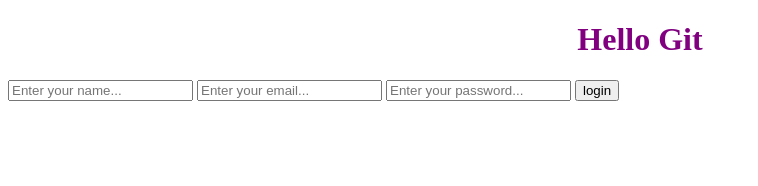
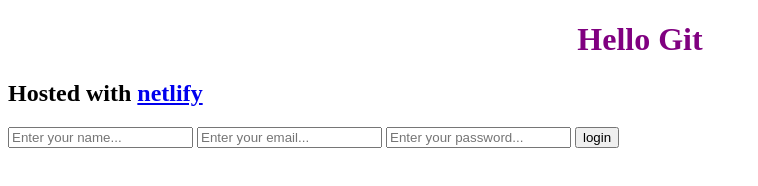
Before and after one commit to abhiowl6344/my-coding-project, a plain HTML site: page index.html in a window 1280 px wide. Shown: the whole page, without its empty margins (0-758 px from the left). Drawn offline with Linux system fonts and the light colour scheme.

Commit message:
Added netlify

```diff
--- a/index.html
+++ b/index.html
@@ -9,6 +9,7 @@
   </head>
   <body>
     <h1>Hello Git</h1>
+    <h2>Hosted with <a href="http://www.netlify.com"> netlify </a></h2>
     <form>
       <input type="name" placeholder="Enter your name..." />
       <input type="email" placeholder="Enter your email..." />
```
